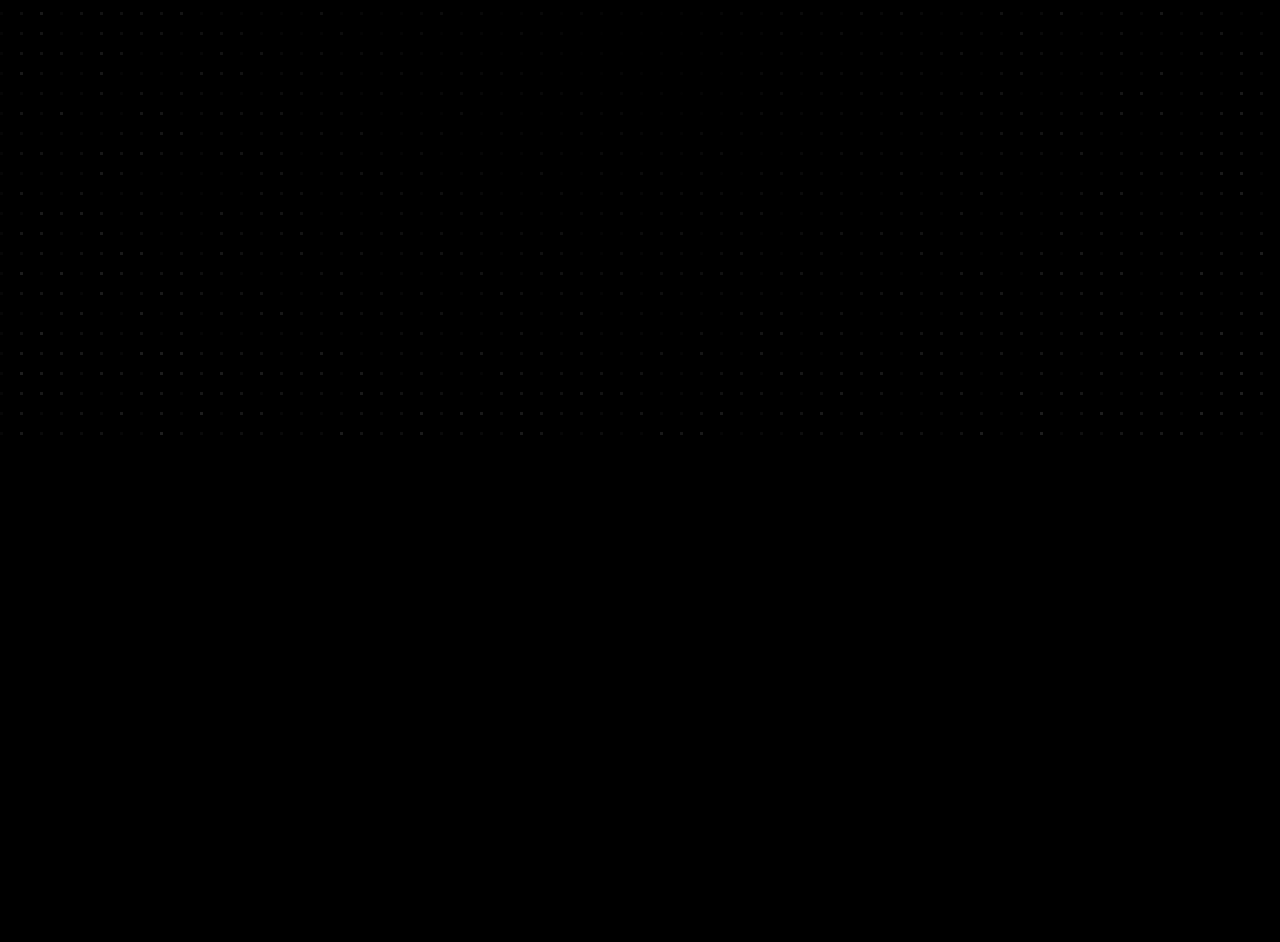
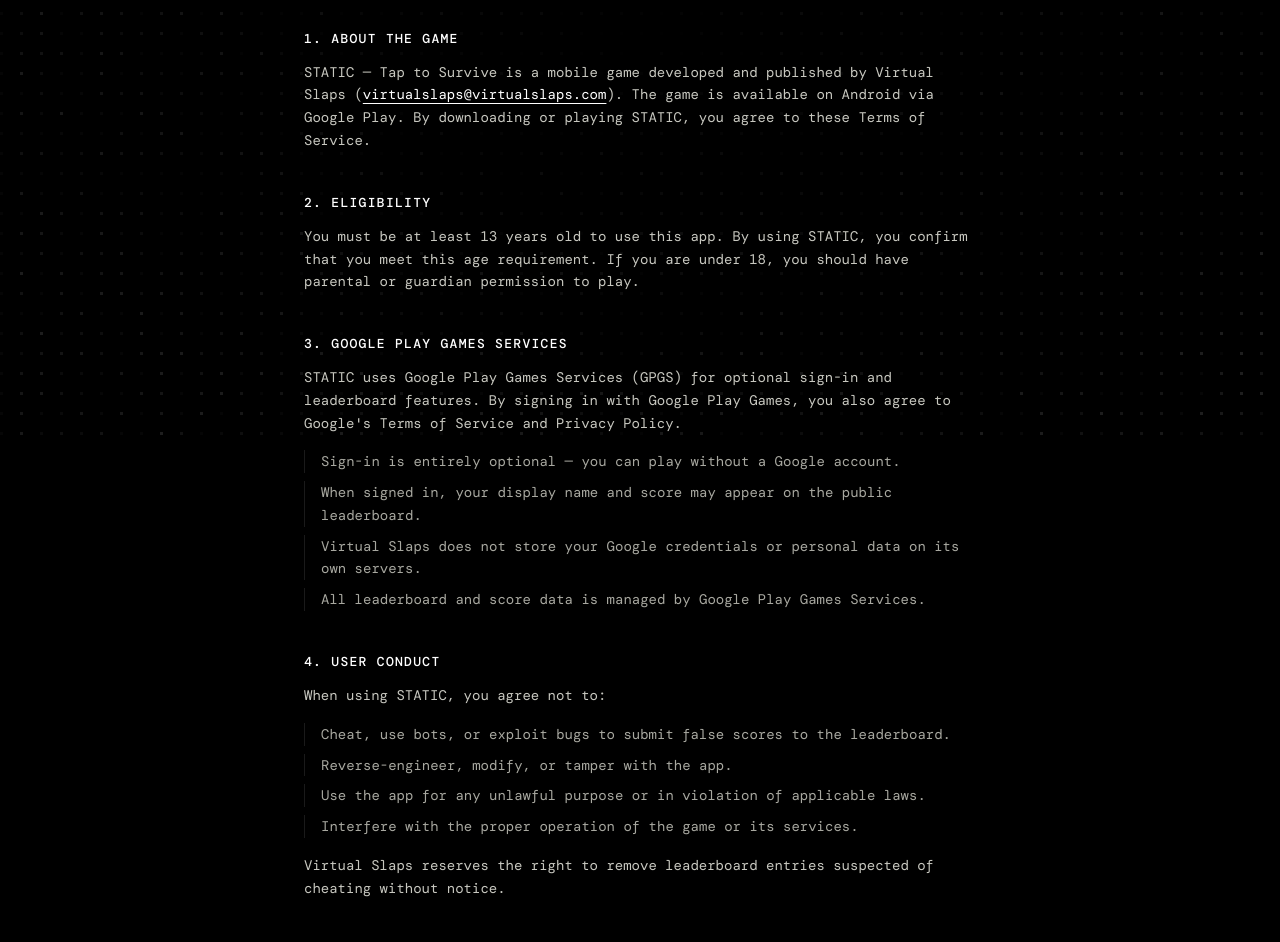
Before and after one commit to virtualslaps-hash/virtualslapApp, a React (Vite) app: page /terms in a window 1280 px wide. Shown: the part 348-1290 px from the top of the page. Before the commit the page ends 800 px from the top, so only its background shows below. Built offline with nearby package versions, Linux system fonts and the light colour scheme; a web font is replaced by a local one.

Commit message:
added terms of service

```diff
--- a/src/App.jsx
+++ b/src/App.jsx
@@ -11,6 +11,7 @@
 import CTA from './components/CTA.jsx'
 import Footer from './components/Footer.jsx'
 import PrivacyPolicy from './components/PrivacyPolicy.jsx'
+import TermsOfService from './components/TermsOfService.jsx'
 import { useReveal } from './hooks/useReveal.js'
 
 function Home() {
@@ -40,6 +41,7 @@
       <Routes>
         <Route path="/" element={<Home />} />
         <Route path="/privacy" element={<PrivacyPolicy />} />
+        <Route path="/terms" element={<TermsOfService />} />
       </Routes>
     </>
   )
--- /dev/null
+++ b/src/components/TermsOfService.jsx
@@ -0,0 +1,185 @@
+export default function TermsOfService() {
+  return (
+    <main className="relative z-10 min-h-screen px-12 pt-40 pb-24 max-md:px-6 max-md:pt-32 max-md:pb-16">
+      <div className="max-w-2xl mx-auto">
+
+        {/* Eyebrow */}
+        <p className="font-mono text-[11px] tracking-[0.15em] uppercase text-[#888880] mb-6 pt-4">
+          Legal · Terms
+        </p>
+
+        {/* Title */}
+        <h1 className="font-serif text-4xl md:text-5xl font-normal leading-tight mb-3">
+          Terms of Service
+        </h1>
+        <p className="font-mono text-[12px] text-[#888880] mb-12 border-b border-white/10 pb-8">
+          VS Studios — STATIC&nbsp;&nbsp;·&nbsp;&nbsp;Last updated: 28 May 2026
+        </p>
+
+        {/* Sections */}
+        <div className="space-y-10 font-mono text-[14px] leading-relaxed text-[#c8c8c0]">
+
+          <section>
+            <h2 className="text-white text-[13px] tracking-[0.1em] uppercase mb-3 font-medium">
+              1. About the Game
+            </h2>
+            <p>
+              STATIC — Tap to Survive is a mobile game developed and published by Virtual Slaps
+              (<a
+                href="mailto:virtualslaps@virtualslaps.com"
+                className="text-white underline underline-offset-4 hover:text-[#D4A017] transition-colors duration-200"
+              >virtualslaps@virtualslaps.com</a>).
+              The game is available on Android via Google Play.
+              By downloading or playing STATIC, you agree to these Terms of Service.
+            </p>
+          </section>
+
+          <section>
+            <h2 className="text-white text-[13px] tracking-[0.1em] uppercase mb-3 font-medium">
+              2. Eligibility
+            </h2>
+            <p>
+              You must be at least 13 years old to use this app. By using STATIC, you confirm
+              that you meet this age requirement. If you are under 18, you should have parental
+              or guardian permission to play.
+            </p>
+          </section>
+
+          <section>
+            <h2 className="text-white text-[13px] tracking-[0.1em] uppercase mb-3 font-medium">
+              3. Google Play Games Services
+            </h2>
+            <p>
+              STATIC uses Google Play Games Services (GPGS) for optional sign-in and leaderboard
+              features. By signing in with Google Play Games, you also agree to Google's Terms of
+              Service and Privacy Policy.
+            </p>
+            <ul className="mt-4 space-y-2 text-[#a8a8a0]">
+              <li className="pl-4 border-l border-white/10">Sign-in is entirely optional — you can play without a Google account.</li>
+              <li className="pl-4 border-l border-white/10">When signed in, your display name and score may appear on the public leaderboard.</li>
+              <li className="pl-4 border-l border-white/10">Virtual Slaps does not store your Google credentials or personal data on its own servers.</li>
+              <li className="pl-4 border-l border-white/10">All leaderboard and score data is managed by Google Play Games Services.</li>
+            </ul>
+          </section>
+
+          <section>
+            <h2 className="text-white text-[13px] tracking-[0.1em] uppercase mb-3 font-medium">
+              4. User Conduct
+            </h2>
+            <p>When using STATIC, you agree not to:</p>
+            <ul className="mt-4 space-y-2 text-[#a8a8a0]">
+              <li className="pl-4 border-l border-white/10">Cheat, use bots, or exploit bugs to submit false scores to the leaderboard.</li>
+              <li className="pl-4 border-l border-white/10">Reverse-engineer, modify, or tamper with the app.</li>
+              <li className="pl-4 border-l border-white/10">Use the app for any unlawful purpose or in violation of applicable laws.</li>
+              <li className="pl-4 border-l border-white/10">Interfere with the proper operation of the game or its services.</li>
+            </ul>
+            <p className="mt-4">
+              Virtual Slaps reserves the right to remove leaderboard entries suspected of cheating
+              without notice.
+            </p>
+          </section>
+
+          <section>
+            <h2 className="text-white text-[13px] tracking-[0.1em] uppercase mb-3 font-medium">
+              5. Intellectual Property
+            </h2>
+            <p>
+              All content within STATIC — including the game design, artwork, audio, code, and
+              brand assets — is owned by Virtual Slaps and protected by applicable intellectual
+              property laws. You are granted a limited, non-exclusive, non-transferable licence
+              to play the game for personal, non-commercial use only.
+            </p>
+            <p className="mt-4">
+              You may not copy, distribute, modify, or create derivative works from any part of
+              the game without prior written permission from Virtual Slaps.
+            </p>
+          </section>
+
+          <section>
+            <h2 className="text-white text-[13px] tracking-[0.1em] uppercase mb-3 font-medium">
+              6. Disclaimers
+            </h2>
+            <p>
+              STATIC is provided "as is" without warranties of any kind, express or implied.
+              Virtual Slaps does not warrant that the app will be error-free, uninterrupted,
+              or free of bugs. We reserve the right to update, modify, or discontinue the game
+              or any of its features at any time without prior notice.
+            </p>
+          </section>
+
+          <section>
+            <h2 className="text-white text-[13px] tracking-[0.1em] uppercase mb-3 font-medium">
+              7. Limitation of Liability
+            </h2>
+            <p>
+              To the fullest extent permitted by law, Virtual Slaps shall not be liable for any
+              indirect, incidental, special, or consequential damages arising out of your use of
+              or inability to use the app, including but not limited to loss of data, lost scores,
+              or device issues.
+            </p>
+          </section>
+
+          <section>
+            <h2 className="text-white text-[13px] tracking-[0.1em] uppercase mb-3 font-medium">
+              8. Third-Party Services
+            </h2>
+            <p>
+              STATIC integrates with Google Play Games Services for leaderboard and optional
+              sign-in, governed by{' '}
+              <a
+                href="https://policies.google.com/terms"
+                target="_blank"
+                rel="noopener noreferrer"
+                className="text-white underline underline-offset-4 hover:text-[#D4A017] transition-colors duration-200"
+              >
+                Google's Terms of Service
+              </a>.
+              Virtual Slaps is not responsible for the practices or content of third-party services.
+            </p>
+          </section>
+
+          <section>
+            <h2 className="text-white text-[13px] tracking-[0.1em] uppercase mb-3 font-medium">
+              9. Changes to These Terms
+            </h2>
+            <p>
+              We may update these Terms of Service from time to time. When we do, we will update
+              the "Last updated" date at the top of this page. Continued use of the app after
+              changes are posted constitutes your acceptance of the revised terms.
+            </p>
+          </section>
+
+          <section>
+            <h2 className="text-white text-[13px] tracking-[0.1em] uppercase mb-3 font-medium">
+              10. Contact
+            </h2>
+            <p>
+              For questions about these Terms of Service, contact us at{' '}
+              <a
+                href="mailto:virtualslaps@virtualslaps.com"
+                className="text-white underline underline-offset-4 hover:text-[#D4A017] transition-colors duration-200"
+              >
+                virtualslaps@virtualslaps.com
+              </a>
+            </p>
+          </section>
+
+        </div>
+
+        {/* Footer note */}
+        <p className="mt-16 pt-8 border-t border-white/10 font-mono text-[11px] text-[#888880]">
+          VS Studios is a division of Virtual Slaps Communications Pvt Ltd, Hyderabad, India.
+        </p>
+
+        {/* Back link */}
+        <a
+          href="/"
+          className="inline-block mt-8 font-mono text-[11px] tracking-[0.1em] uppercase text-[#888880] hover:text-white transition-colors duration-200 no-underline"
+        >
+          ← Back to virtualslaps.com
+        </a>
+
+      </div>
+    </main>
+  )
+}
```
